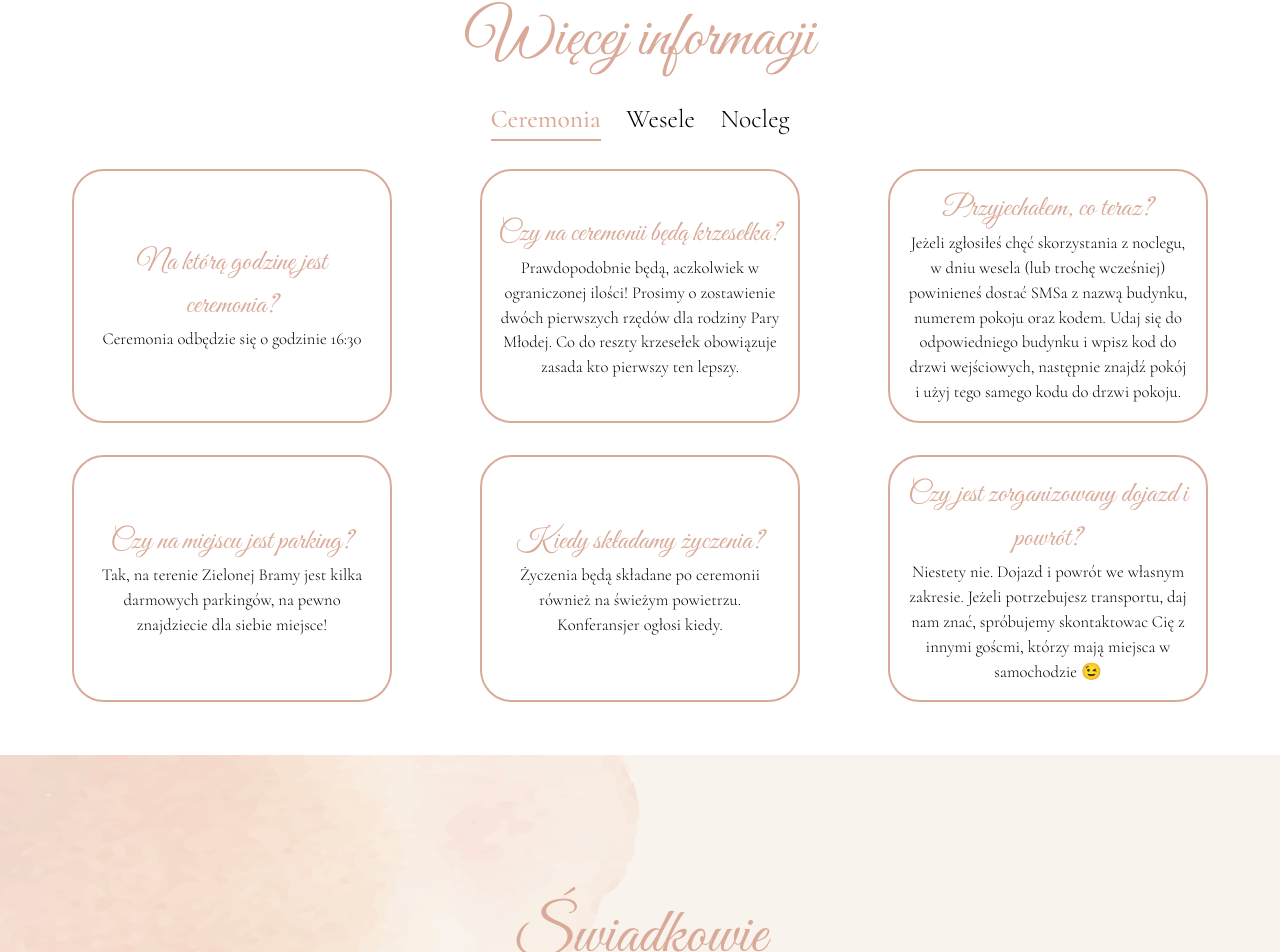
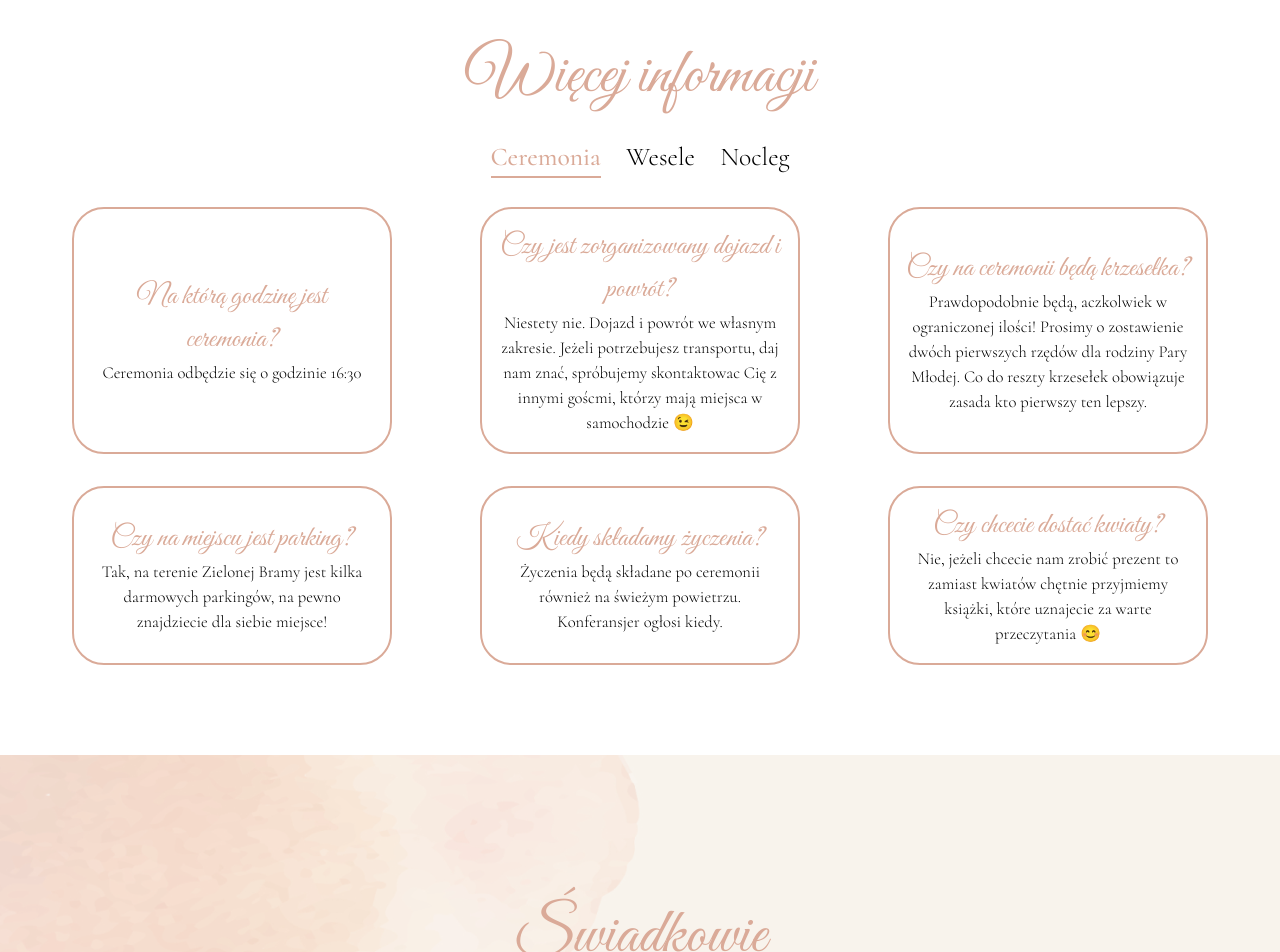
Before and after one commit to Milszym/wedding-web, a React (Create React App) app: page / in a window 1280 px wide. Shown: the part 1645-2597 px from the top of the page. Built offline with nearby package versions, Linux system fonts and the light colour scheme.

Commit message:
Update FAQ items

```diff
--- a/src/ui/sections/faq/FaqItems.ts
+++ b/src/ui/sections/faq/FaqItems.ts
@@ -14,12 +14,12 @@ export const ceremonyFaqItems: FaqItem[] = [
         description: 'Ceremonia odbędzie się o godzinie 16:30'
     } as FaqItem,
     {
+        title: 'Czy jest zorganizowany dojazd i powrót?',
+        description: 'Niestety nie. Dojazd i powrót we własnym zakresie. Jeżeli potrzebujesz transportu, daj nam znać, spróbujemy skontaktowac Cię z innymi goścmi, którzy mają miejsca w samochodzie 😉'
+    } as FaqItem,
+    {
         title: 'Czy na ceremonii będą krzesełka?',
         description: 'Prawdopodobnie będą, aczkolwiek w ograniczonej ilości! Prosimy o zostawienie dwóch pierwszych rzędów dla rodziny Pary Młodej. Co do reszty krzesełek obowiązuje zasada kto pierwszy ten lepszy.'
-    } as FaqItem,
-    {
-        title: 'Przyjechałem, co teraz?',
-        description: 'Jeżeli zgłosiłeś chęć skorzystania z noclegu, w dniu wesela (lub trochę wcześniej) powinieneś dostać SMSa z nazwą budynku, numerem pokoju oraz kodem. Udaj się do odpowiedniego budynku i wpisz kod do drzwi wejściowych, następnie znajdź pokój i użyj tego samego kodu do drzwi pokoju.'
     } as FaqItem,
     {
         title: 'Czy na miejscu jest parking?',
@@ -30,8 +30,8 @@ export const ceremonyFaqItems: FaqItem[] = [
         description: 'Życzenia będą składane po ceremonii również na świeżym powietrzu. Konferansjer ogłosi kiedy.'
     } as FaqItem,
     {
-        title: 'Czy jest zorganizowany dojazd i powrót?',
-        description: 'Niestety nie. Dojazd i powrót we własnym zakresie. Jeżeli potrzebujesz transportu, daj nam znać, spróbujemy skontaktowac Cię z innymi goścmi, którzy mają miejsca w samochodzie 😉'
+        title: 'Czy chcecie dostać kwiaty?',
+        description: 'Nie, jeżeli chcecie nam zrobić prezent to zamiast kwiatów chętnie przyjmiemy książki, które uznajecie za warte przeczytania 😊'
     } as FaqItem,
 ]
 
@@ -72,8 +72,12 @@ export const accomodationFaqItems: FaqItem[] = [
         description: 'Nocleg jest w jednym z trzech budynków na terenie Zielonej Bramy. Poinformujemy o rozkładzie pokojów bliżej terminu wesela.'
     } as FaqItem,
     {
+        title: 'Przyjechałem, co teraz?',
+        description: 'Jeżeli zgłosiłeś chęć skorzystania z noclegu, w dniu wesela (lub trochę wcześniej) powinieneś dostać SMSa z nazwą budynku, numerem pokoju oraz kodem. Udaj się do odpowiedniego budynku i wpisz kod do drzwi wejściowych, następnie znajdź pokój i użyj tego samego kodu do drzwi pokoju.'
+    } as FaqItem,
+    {
         title: 'Czy dla gości nocujących przewidziane jest śniadanie?',
-        description: 'Tak, w niedzielę 13 lipca goście mają zagwarantowane śniadanie. Odbędzie się ono na tej samej Sali Sopockiej na której odbędzie się wesele.'
+        description: 'Tak, w niedzielę 13 lipca goście mają zagwarantowane śniadanie. Odbędzie się ono na sali restauracyjnej w Białym Dworku. Po wejściu do dworku kierujcie się na lewo.'
     } as FaqItem,
     {
         title: 'Czy na miejscu jest parking?',
@@ -81,7 +85,7 @@ export const accomodationFaqItems: FaqItem[] = [
     } as FaqItem,
     {
         title: 'O której zaczyna i kończy się doba hotelowa?',
-        description: 'Doba hotelowa zaczyna się o 15:00 a kończy o 12:00.'
+        description: 'Doba hotelowa zaczyna się o 15:00 a kończy o 12:00. Jeżeli chcesz przyjechać szybciej, daj nam znać, postaramy się to zorganizować 😊'
     } as FaqItem,
 ]
 
```
